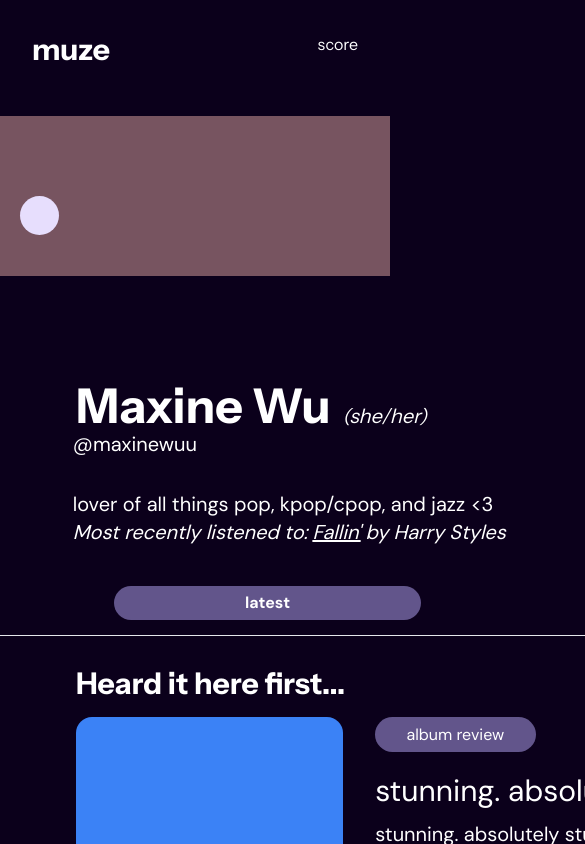
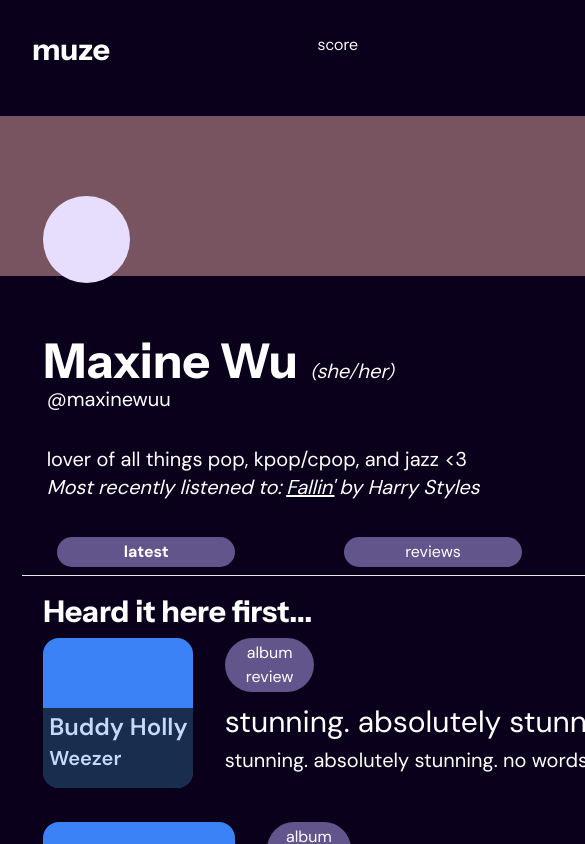
Before and after one commit to theamandawang/Muze, a Next.js app in the folder muze/: page /profile in a window 390 px wide. Shown: the top 844 px of the page, 585 px wide, since content can reach past the window. Built offline with nearby package versions, Linux system fonts and the light colour scheme.

Commit message:
fix: made header and some components more responsive in profile page

```diff
--- a/muze/src/app/profile/page.tsx
+++ b/muze/src/app/profile/page.tsx
@@ -3,10 +3,10 @@ import AlbumArt from "@/components/album_art/album_art"
 export default function Profile(){
     return (
         <div>
-            <div className="relative bg-secondary h-[10rem]">
+            <div className="grid grid-flow-row auto-rows-max mb-[15%] mx-auto">
+                <div className="relative bg-secondary h-[10rem] w-full">
                     <div className="absolute aspect-square rounded-full bg-tertiary top-[50%] left-[5%] w-[10%]"></div>
                 </div>
-            <div className="grid grid-flow-row auto-rows-max mb-[15%]">
                     <div className="px-[5%] mt-[7%]">
                         <h1 className="text-5xl font-bold">Maxine Wu
                             <span className="text-xl italic px-3 font-normal">(she/her)</span>
@@ -23,7 +23,7 @@ export default function Profile(){
                             </p>
                     </div>
                     <div>
-                    <div className="grid grid-cols grid-cols-[1fr_1fr_1fr] px-[5%] gap-x-[8%] mb-[1%]">
+                        <div className="grid grid-cols-[1fr_1fr_1fr] px-[4%] gap-x-[8%] mb-[1%]">
                             <div className="justify-self-center bg-primary rounded-full mt-[2%] w-[80%] py-[1.25%] text-center">
                                 <span className="font-bold">latest</span>
                             </div>
@@ -35,7 +35,7 @@ export default function Profile(){
                             </div>
                         </div>
                     </div>
-                <hr className="w-[95rem] justify-self-center"/>
+                    <hr className="w-[95%] justify-self-center"/>
                     <div className="px-[5%] mt-[2%]">
                         <h1 className="text-3xl font-bold">Heard it here first...</h1>
                     </div>
```
Lines whose indentation alone changed are shown as unchanged.
